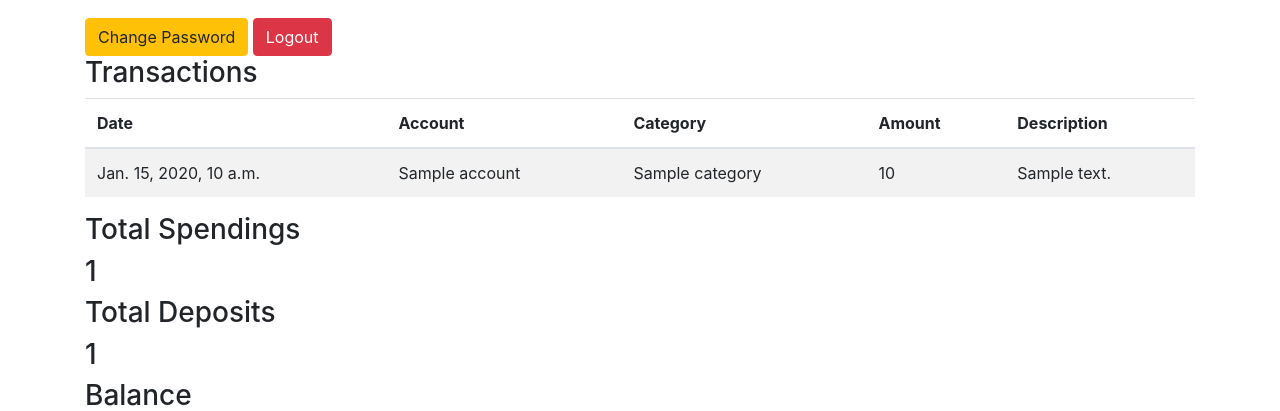
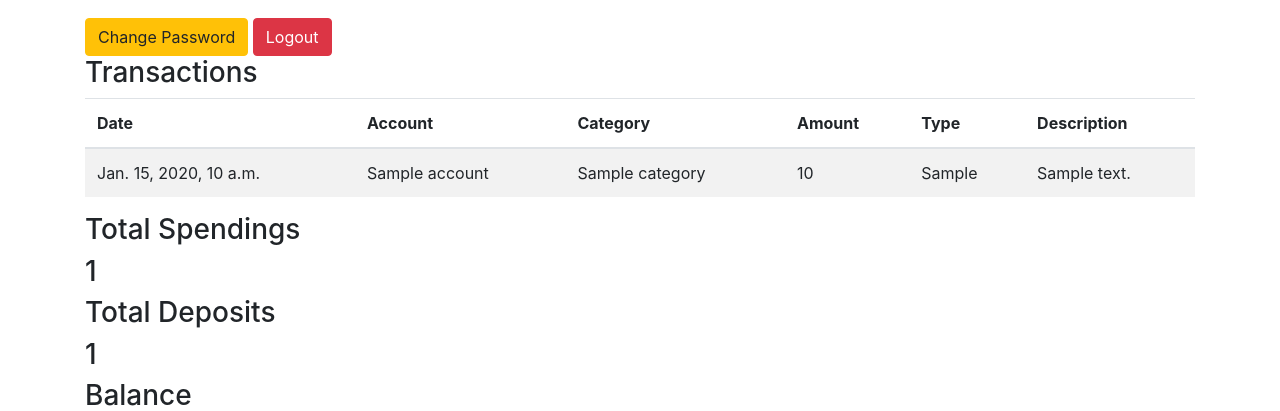
Before and after one commit to Rapian99/Aplikacja-do-zarzadzania-finansami-osobistymi, a Django app: template templates/dashboard/dashboard.html in a window 1280 px wide. Shown: the part 68-479 px from the top of the page. Run offline with Django 3.2, Linux system fonts and the light colour scheme; the template is opened without the code that fills it: most values are stand-ins (such as "Sample title", 1, 10 or a date in 2020); some libraries are stand-ins or nearby versions.

Commit message:
Poprawienie żeby wykres zliczał tylko wydatki + dodanie w tabeli typu transakcji

```diff
--- a/dashboard/views.py
+++ b/dashboard/views.py
@@ -35,11 +35,12 @@ def dashboard(request):
     balance=Balance(total_spendings,total_deposit)
 
     category_sums = (
-        Transaction.objects.filter(user=request.user)
+        Transaction.objects.filter(user=request.user,transaction_type="withdrawal")
         .values("category__name")
         .annotate(total_amount=Sum("amount"))
     )
 
+  #
     category_sums_list = list(category_sums)
     if category_sums_list:
         df = pd.DataFrame(category_sums_list)
--- a/templates/dashboard/dashboard.html
+++ b/templates/dashboard/dashboard.html
@@ -28,6 +28,7 @@
                     <th>Account</th>
                     <th>Category</th>
                     <th>Amount</th>
+                    <th>Type</th>
                     <th>Description</th>
                 </tr>
             </thead>
@@ -39,6 +40,7 @@
                     <td>{{ transaction.account.name }}</td>
                     <td>{{ transaction.category.name }}</td>
                     <td>{{ transaction.amount }}</td>
+                    <td>{{transaction.transaction_type}}</td>
                     <td>{{ transaction.description }}</td>
                 </tr>
                 {% endfor %}
```
Also changed, not shown: db.sqlite3.
